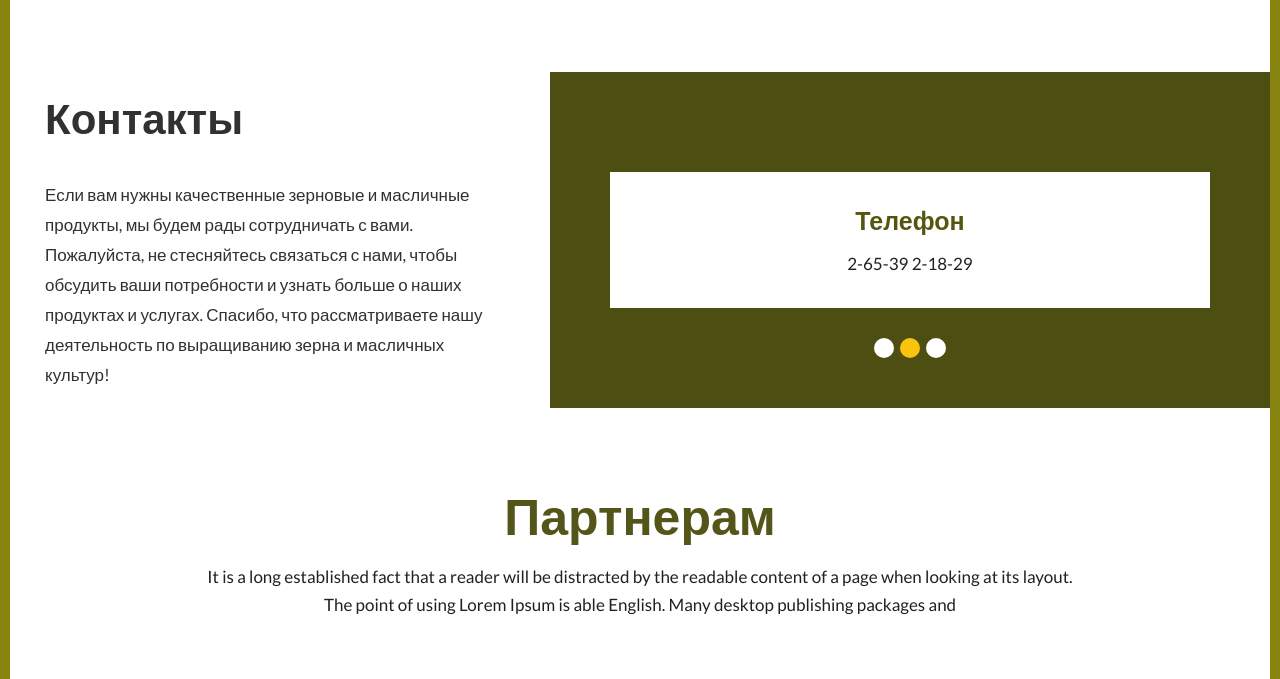
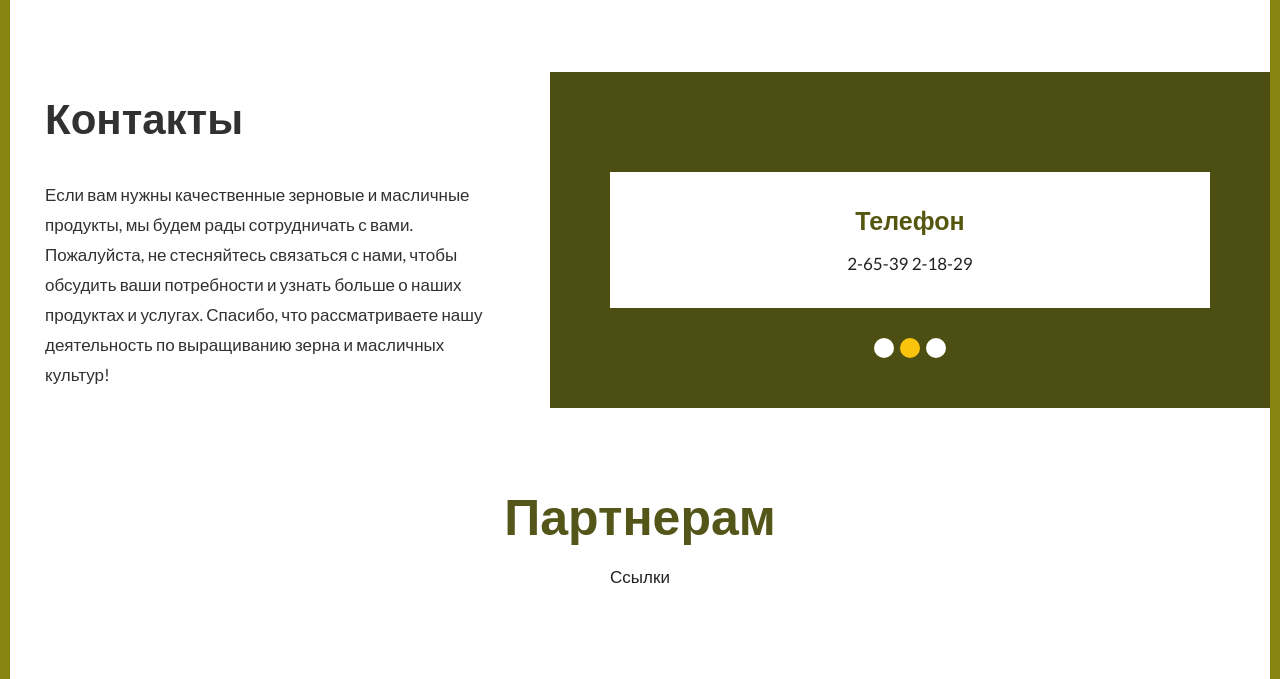
Before and after one commit to ree-l/Kantemir-Agro, a plain HTML site: page index.html in a window 1280 px wide. Shown: the part 2582-3261 px from the top of the page. Drawn offline with nearby package versions, Linux system fonts and the light colour scheme.

Commit message:
Update index.html

```diff
--- a/index.html
+++ b/index.html
@@ -240,8 +240,7 @@
                   <div class="col-md-12">
                      <div class="cont">
                         <h3>Партнерам</h3>
-                        <p>It is a long established fact that a reader will be distracted by the readable content of a page when looking at its layout. <br>
-                           The point of using Lorem Ipsum is able English. Many desktop publishing packages and
+                        <p>Ссылки
                         </p>
                      </div>
                   </div>
```
